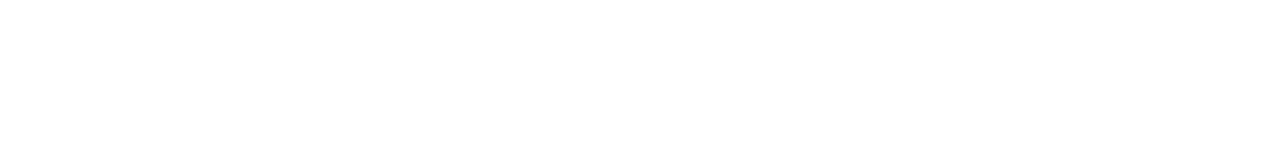
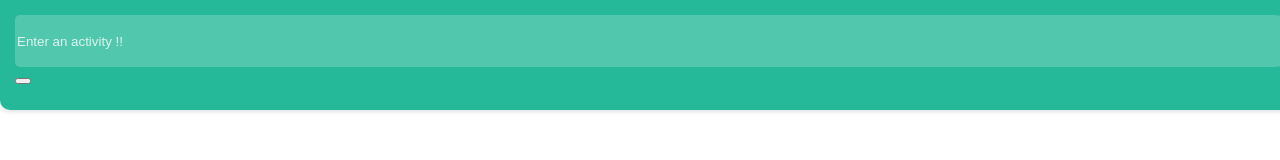
Before and after one commit to KiodaXacto/TodoList, a plain HTML site: page index.html in a window 1280 px wide. Drawn offline with Linux system fonts and the light colour scheme.

Commit message:
seting-up the header not finished yet

```diff
--- a/CSS/style.css
+++ b/CSS/style.css
@@ -0,0 +1,39 @@
+header{
+	position: fixed;
+	top:0;
+	left: 0;
+	height: 80px;
+	width: 100%;
+	padding: 15px;
+	border-bottom-left-radius: 10px;
+	border-bottom-right-radius: 10px;
+	z-index: 5;
+	background-color: #25b99a;
+	box-shadow: 0px 2px 4px rgba(44,62,80,0.15);
+
+}
+
+header input {
+	width: 100%;
+	height:50px;
+	float: left;
+	background-color: rgba(255,255,255,0.2);
+	border-bottom-left-radius: 5px;
+	border-top-left-radius: 5px;
+	border-top-right-radius: 25px;
+	border-bottom-right-radius: 25px;
+	color:#fff;
+	border:0px;
+	outline: none;
+	box-shadow: none;
+
+	--moz--appearance : none;
+	--webkit--appearance : none;
+	--ms--appearance : none;
+	--o--appearance : none;
+	appearance : none;
+}
+
+header input::-webkit-input-placeholder {
+	color: rgba(255,255,255,0.8);
+}
--- a/index.html
+++ b/index.html
@@ -5,7 +5,12 @@
 	<link rel="stylesheet" type="text/css" href="./css/style.css">
 </head>
 <body>
+<header>
+	<input type="text" placeholder="Enter an activity !!">
+	<button>
 
+	</button>
+</header>
 <script type="text/javascript" src="./js/main.js"></script>
 </body>
 </html>
```
